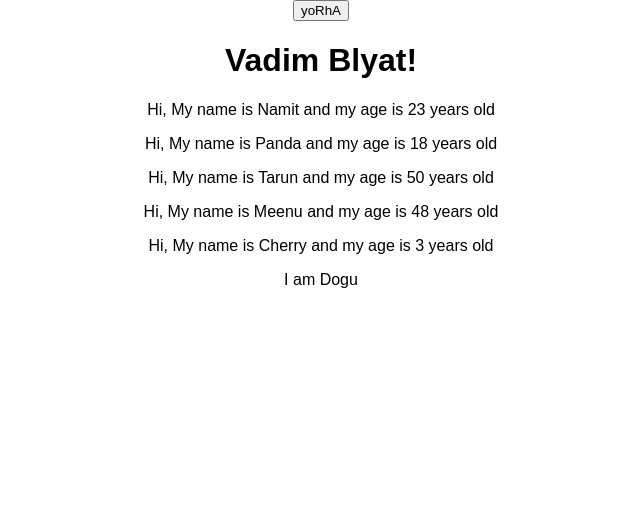
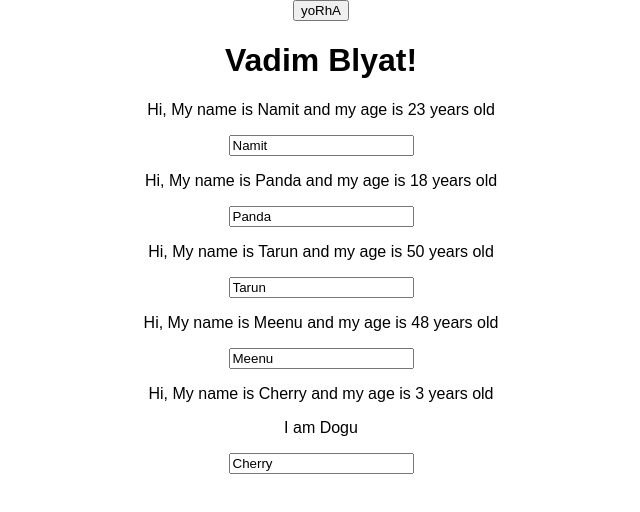
Before and after one commit to GitWithMe/React-Pract, a React (Create React App) app in the folder my-react-app/: page / in a window 1280 px wide. Shown: the top 512 px of the page, without its empty margins (319-959 px from the left). Built offline with nearby package versions, Linux system fonts and the light colour scheme.

Commit message:
second commit

```diff
--- a/my-react-app/src/App.js
+++ b/my-react-app/src/App.js
@@ -13,28 +13,53 @@ class App extends Component {
     ]
   }
 
-  myClickButton = () =>{
+  myClickButton = (newName) =>{ //Used to bind the states like in onClick event
     this.setState({ //changes the state defined above
      person: [
-    {name:"Namit Dhupar", age: 23},
+    {name:newName , age: 23},
     {name:"Krrish", age: 17},
     {name:"Tarun", age: 50},
     {name:"Meenu", age: 48},
     {name:"Cherry", age: 3}
     ]
     })
-  };
+  }
+
+   myNameChange = (event) =>{ //Event Target Value are for input field
+    this.setState({ //changes the state defined above
+     person: [
+    {name:event.target.value, age: 23},
+    {name:"Krrish", age: 17},
+    {name:"Tarun", age: 50},
+    {name:"Meenu", age: 48},
+    {name:"Cherry", age: 3}
+    ]
+    })
+  }
 
   render() { //here this refers to the class App
+    //
     return (
       <div className="App">
-      <button onClick = {this.myClickButton}>yoRhA</button>
+      <button onClick = {this.myClickButton.bind(this, "Baby Yoda")}>yoRhA</button>
         <h1>Vadim Blyat!</h1>
-        <Prsn name = {this.state.person[0].name} age = {this.state.person[0].age}></Prsn>
-        <Prsn name = {this.state.person[1].name} age = {this.state.person[1].age}></Prsn>
-        <Prsn name = {this.state.person[2].name} age = {this.state.person[2].age}></Prsn>
-        <Prsn name = {this.state.person[3].name} age = {this.state.person[3].age}></Prsn>
-        <Prsn name = {this.state.person[4].name} age = {this.state.person[4].age}>I am Dogu</Prsn>
+        <Prsn
+        name = {this.state.person[0].name}
+        age = {this.state.person[0].age}
+        click = {this.myClickButton.bind(this, "Ya Yeet")}
+        changed = {this.myNameChange}></Prsn>
+        <Prsn
+        name = {this.state.person[1].name}
+        age = {this.state.person[1].age}></Prsn>
+        <Prsn
+        name = {this.state.person[2].name}
+        age = {this.state.person[2].age}></Prsn>
+        <Prsn
+        name = {this.state.person[3].name}
+        age = {this.state.person[3].age}></Prsn>
+        <Prsn
+        name = {this.state.person[4].name}
+        age = {this.state.person[4].age}>I am Dogu</Prsn>
       </div>
     );
   }
--- a/my-react-app/src/Person/Person.js
+++ b/my-react-app/src/Person/Person.js
@@ -1,9 +1,10 @@
 import React from 'react';
 const person = (props) =>{ //Props is used when the Psn tag has attributes
-	return (
+	return ( //2 way binding in the input field
         <div>
-		<p>Hi, My name is {props.name} and my age is {props.age} years old</p>
+		<p onClick={props.click}>Hi, My name is {props.name} and my age is {props.age} years old</p>
 		<p>{props.children}</p>
+		<input type='text' onChange={props.changed} value={props.name} />
 		</div>
 		);
 };
```
